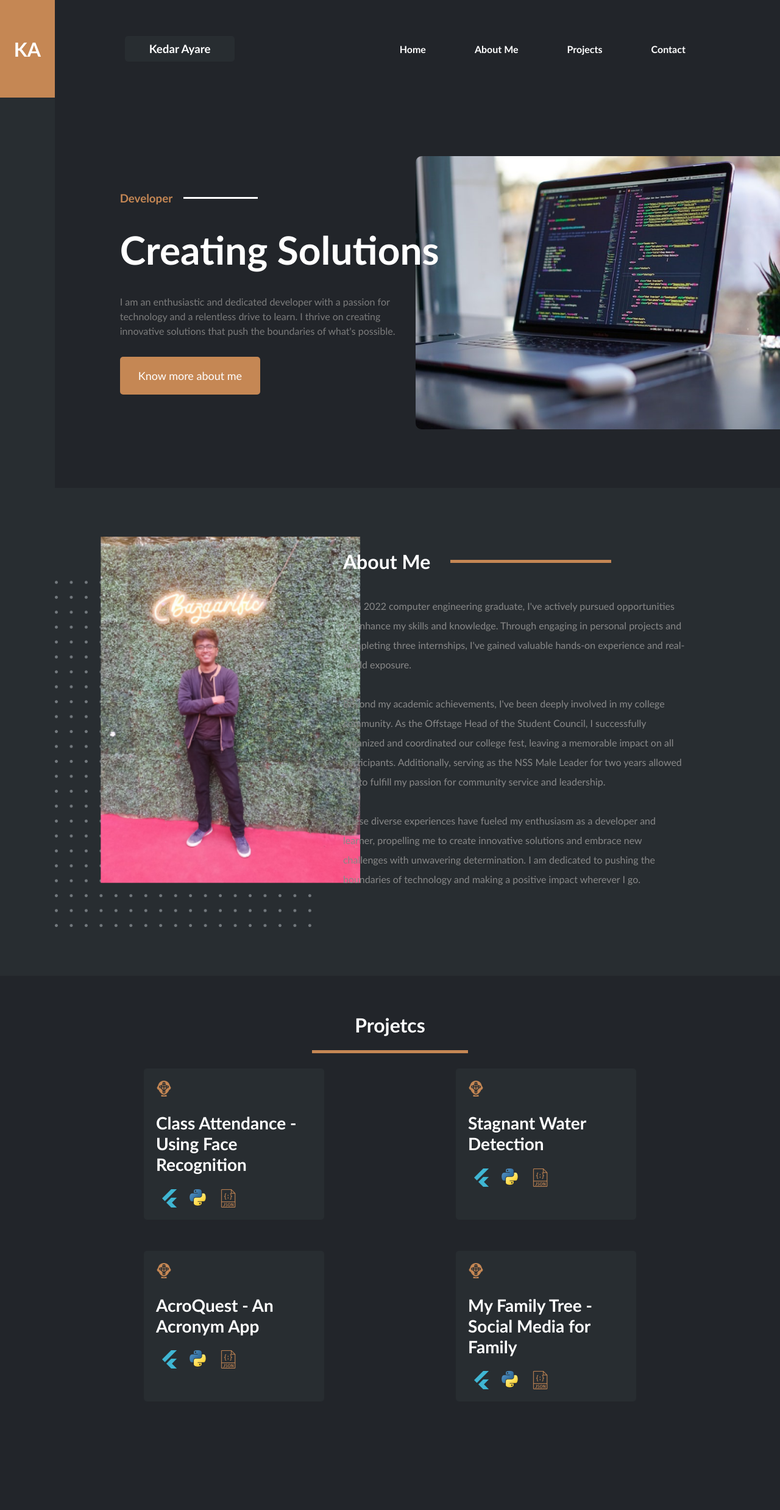
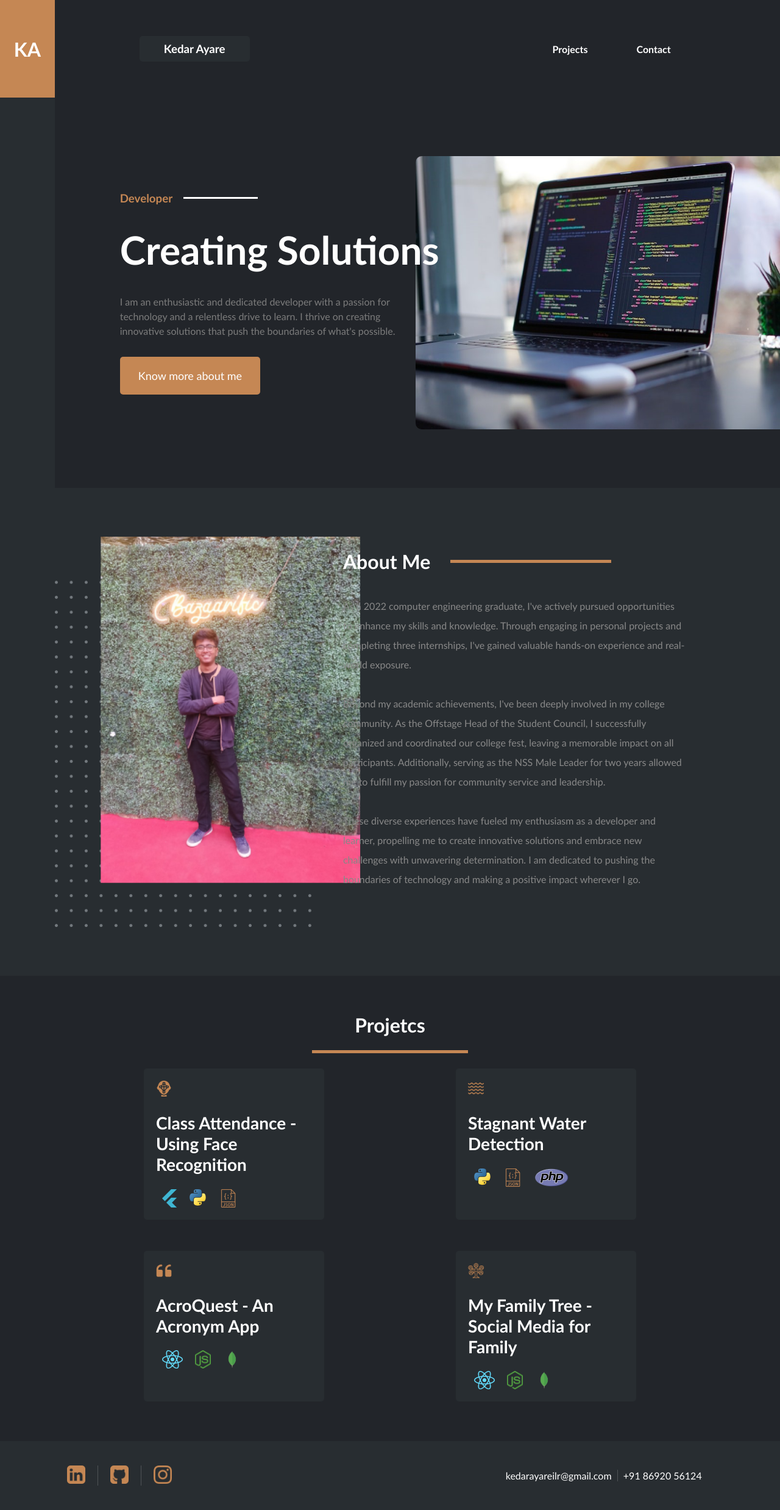
Before and after one commit to kedar-ayare/kedar-ayare.github.io, a PHP site: page / in a window 1280 px wide. Shown: the whole page at 61% size. Before the commit the page ends 2278 px from the top, so only its background shows below. Run offline with PHP 8.4, Linux system fonts and the light colour scheme.

Commit message:
Added back-to-top button. Added navigation within the page. Removed the not needed tags from the header. Added Footer

```diff
--- a/css/contact.css
+++ b/css/contact.css
@@ -119,3 +119,7 @@ input:focus, textarea:focus{
 .socio-card h2{
     margin: 0;
 }
+
+.social-anchor, .social-anchor:hover, .social-anchor:active, .social-anchor:visited{
+    text-decoration: none;
+}
--- a/css/style.css
+++ b/css/style.css
@@ -1,4 +1,7 @@
 
+html{
+    scroll-behavior: smooth;
+}
 body {
     margin: 0;
     padding: 0;
@@ -53,6 +56,7 @@ body{
     flex-direction: row;
     justify-content: space-around;
     align-items: center;
+    /* background-color: aquamarine; */
 }
 
 .navOpts {
@@ -60,7 +64,9 @@ body{
     flex-direction: row;
     height: 100%;
     width: fit-content;
+    padding-left: 15%;
     align-items: center;
+    /* background-color: aqua; */
 }
 
 .navOpts a {
@@ -84,6 +90,11 @@ a:active {
     text-decoration: none;
     cursor: pointer;
     background-color: #C58754;
+}
+
+#aboutMeBtn, #aboutMeBtn:hover, #aboutMeBtn:visited, #aboutMeBtn:active{
+    text-decoration: none;
+    cursor: pointer;
 }
 
 .nameBanner {
@@ -339,3 +350,63 @@ a:active {
     box-shadow: 10px 10px 100px rgb(24, 24, 24);
     border-radius: 12px;
 }
+
+
+
+
+
+
+/* ----------------Footer------------------------ */
+
+footer{
+    width: 100vw;
+    background-color: #282D31;
+    padding: 40px 0px;
+}
+
+.footer-content{
+    width: 86%;
+    margin: auto;
+    display: flex;
+    flex-direction: row;
+    justify-content: space-between;
+}
+
+.socio-logo{
+    height: 30px;
+    /* margin-right: 15px; */
+}
+.socio-logo:hover{
+    cursor: pointer;
+}
+.socials{
+    display: flex;
+    flex-direction: row;
+}
+
+.social-container{
+    padding: 0px 20px;
+    border-right: 1px solid rgba(234, 234, 234, 0.2);
+}
+
+#last-social{
+    border: none;
+}
+
+.contact-info{
+    padding: 0px 6%;
+    /* background-color: #C58754; */
+    display: flex;
+    flex-direction: row;
+    color: white;
+    align-items: center;
+}
+.contact-container{
+    padding: 0px 3%;
+    border-right: 1px solid rgba(234, 234, 234, 0.2);
+    text-wrap: nowrap;
+}
+
+#last-contact{
+    border: none;
+}
--- a/index.html
+++ b/index.html
@@ -4,41 +4,46 @@
 <head>
     <meta charset="UTF-8">
     <meta name="viewport" content="width=device-width, initial-scale=1.0">
-    <title>Document</title>
+    <title>Home | Kedar Ayare</title>
     <link rel="stylesheet" href="css/style.css">
     <style>
-        .div3 {
-            position: relative;
-            width: 200px;
-            /* Set the width and height as per your requirements */
-            height: 200px;
-            overflow: hidden;
-            /* Hide any overflowing content (like div2 sliding in) */
-        }
-
-        .div1,
-        .div2 {
-            position: absolute;
-            width: 100%;
-            height: 100%;
-            display: flex;
-            justify-content: center;
-            align-items: center;
-            font-size: 20px;
-            color: #fff;
-            background-color: #333;
-            transition: transform 0.5s ease;
-            /* CSS transition for smooth animation */
-        }
-
-        .div2 {
-            transform: translateY(100%);
-        }
-
-        .div3:hover .div2 {
-            transform: translateY(0);
+        #back-to-top {
+            position: fixed;
+            bottom: 20px;
+            right: 20px;
+            padding: 10px 20px;
+            background-color:#C58754;
+            color: white;
+            border: none;
+            border-radius: 5px;
+            cursor: pointer;
+            font-weight: 600;
         }
     </style>
+    <script>
+        document.addEventListener('DOMContentLoaded', function() {
+            const backToTopButton = document.getElementById('back-to-top');
+
+            // Show/hide button on scroll
+            window.addEventListener('scroll', function() {
+                if (window.scrollY > 300) {  // Adjust this value as needed
+                    backToTopButton.style.display = 'block';
+                } else {
+                    backToTopButton.style.display = 'none';
+                }
+            });
+
+            // Smooth scroll to top
+            backToTopButton.addEventListener('click', function() {
+                window.scrollTo({
+                    top: 0,
+                    behavior: 'smooth'
+                });
+            });
+        });
+    </script>
+
+
 </head>
 
 <body>
@@ -59,9 +64,9 @@
                     <h3>Kedar Ayare</h3>
                 </div>
                 <div class="navOpts">
-                    <a>Home</a>
-                    <a>About Me</a>
-                    <a>Projects</a>
+                    <!-- <a>Home</a> -->
+                    <!-- <a href="#aboutMe">About Me</a> -->
+                    <a href="#projects">Projects</a>
                     <a href="contact.html">Contact</a>
                 </div>
             </header>
@@ -85,7 +90,7 @@
                             possible.</p>
                     </div>
                     <div class="knowme">
-                        <a>
+                        <a href="#aboutMe" id="aboutMeBtn">
                             Know more about me
                         </a>
                     </div>
@@ -99,7 +104,7 @@
     </div>
 
 
-    <div class="aboutMe">
+    <div class="aboutMe" id="aboutMe">
         <div class="aboutmeContent">
             <div class="imagesBox">
                 <img src="assets/profile.png" id="profilepic">
@@ -127,7 +132,7 @@
         </div>
     </div>
 
-    <div class="projects">
+    <div class="projects" id="projects">
         <div class="projectsHeader">
             <h1>Projetcs</h1>
             <div class="projectsLine"></div>
@@ -147,40 +152,73 @@
             </a>
             <a class="projectCard" href="projects/stagnantwater.html">
                 <div class="projectCardContent">
-                    <img src="assets/face.png" id="projectImg">
+                    <img src="assets/water-waves.png" id="projectImg">
                     <h2>Stagnant Water Detection</h2>
                     <div class="techLogos">
-                        <img src="assets/flutter.png" id="techlogo">
+
                         <img src="assets/python.png" id="techlogo">
                         <img src="assets/json.png" id="techlogo">
+                        <img src="assets/php.png" id="techlogo">
                     </div>
                 </div>
             </a>
             <a class="projectCard" href="projects/acroQuest.html">
                 <div class="projectCardContent">
-                    <img src="assets/face.png" id="projectImg">
+                    <img src="assets/quote.png" id="projectImg">
                     <h2>AcroQuest - An Acronym App</h2>
                     <div class="techLogos">
-                        <img src="assets/flutter.png" id="techlogo">
-                        <img src="assets/python.png" id="techlogo">
-                        <img src="assets/json.png" id="techlogo">
+                        <img src="assets/react-native.png" id="techlogo">
+                        <img src="assets/node.png" id="techlogo">
+                        <img src="assets/mongo.png" id="techlogo">
                     </div>
                 </div>
             </a>
             <a class="projectCard" href="projects/familyTree.html">
                 <div class="projectCardContent">
-                    <img src="assets/face.png" id="projectImg">
+                    <img src="assets/family-tree.png" id="projectImg">
                     <h2>My Family Tree - Social Media for Family</h2>
                     <div class="techLogos">
-                        <img src="assets/flutter.png" id="techlogo">
-                        <img src="assets/python.png" id="techlogo">
-                        <img src="assets/json.png" id="techlogo">
+                        <img src="assets/react-native.png" id="techlogo">
+                        <img src="assets/node.png" id="techlogo">
+                        <img src="assets/mongo.png" id="techlogo">
                     </div>
                 </div>
             </a>
 
         </div>
     </div>
+    <footer>
+        <div class="footer-content">
+            <div class="socials">
+                <div class="social-container">
+                    <a class="social-anchor">
+                        <img class="socio-logo" src="assets/linkedin-sign.png">
+                    </a>
+                </div>
+                <div class="social-container">
+                    <a class="social-anchor">
+                        <img class="socio-logo" src="assets/github-sign (1).png">
+                    </a>
+                </div>
+                <div class="social-container" id="last-social">
+                    <a class="social-anchor">
+                        <img class="socio-logo" src="assets/instagram (1).png">
+                    </a>
+                </div>
+
+            </div>
+            <div class="contact-info">
+                <div class="contact-container">
+                    <span>kedarayareilr@gmail.com</span>
+                </div>
+                <div class="contact-container" id="last-contact">
+                    <span>+91 86920 56124</span>
+                </div>
+            </div>
+        </div>
+    </footer>
+
+    <button id="back-to-top" style="display: none;">Back to Top</button>
 </body>
 
 </html>
```
Also changed, not shown: assets/family-tree.png (added), assets/instagram (1).png (added), assets/mongo.png (added), assets/node.png (added), assets/quote.png (added), assets/react-native.png (added), assets/water-waves.png.
